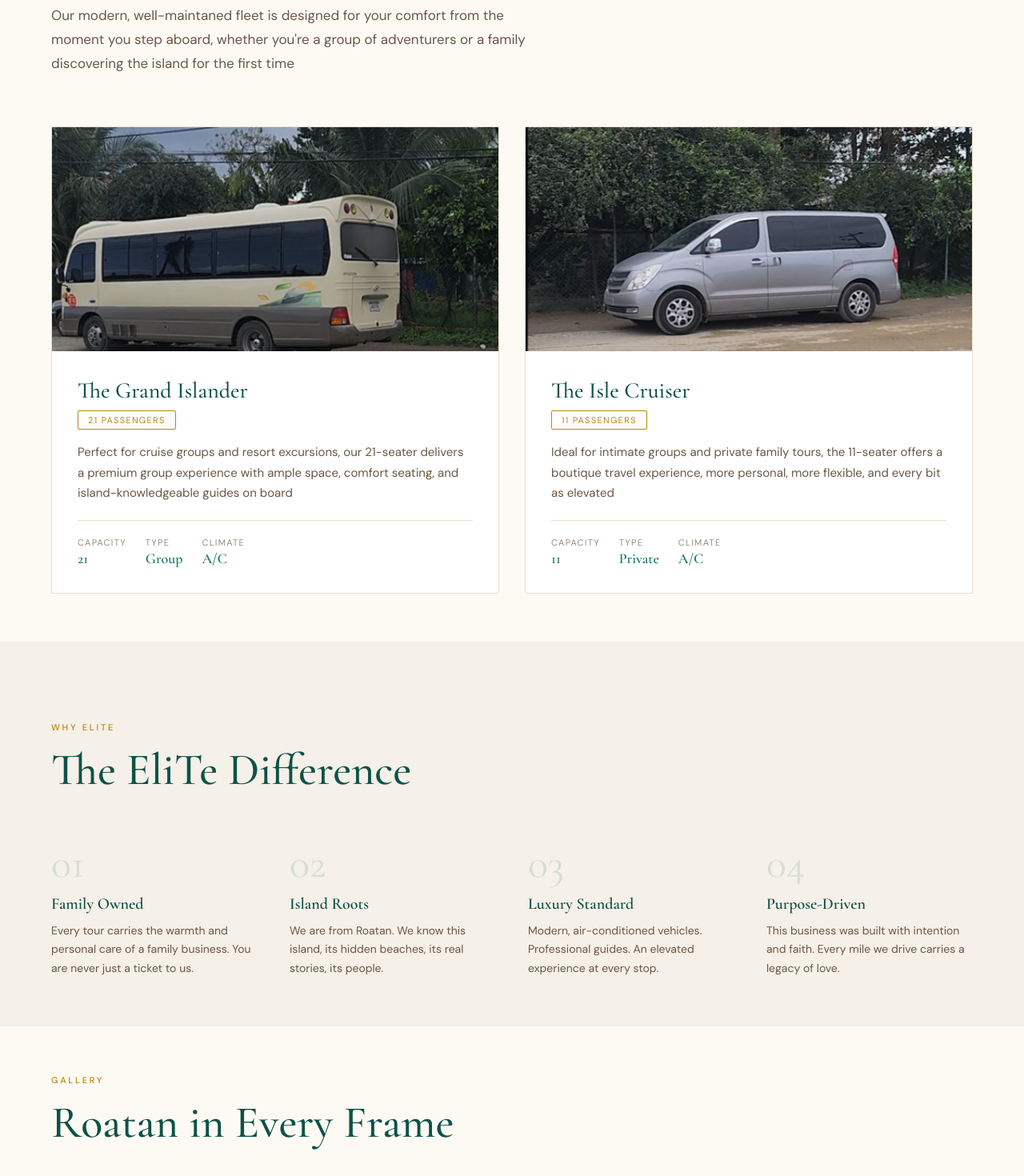
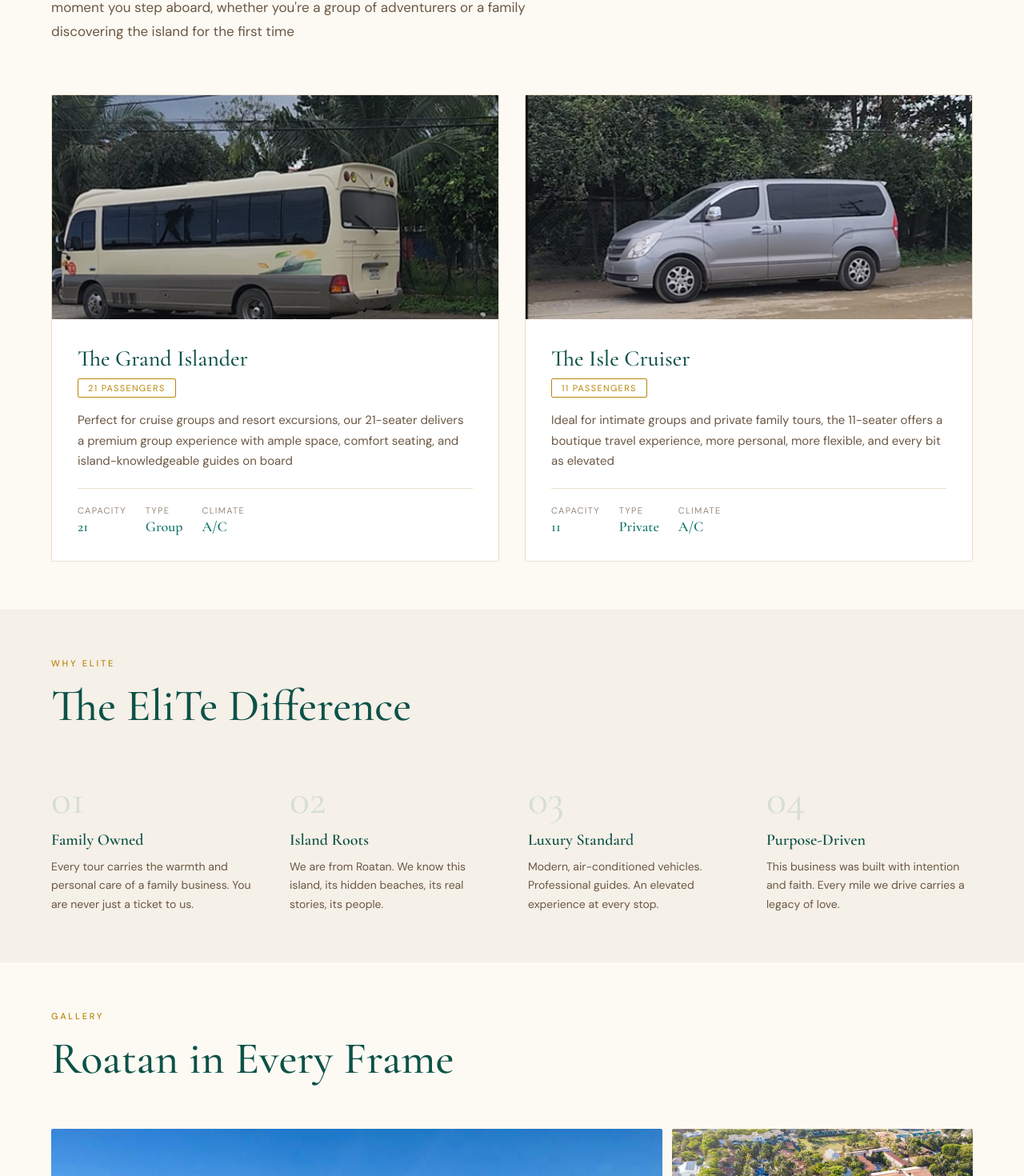
Before and after one commit to ShaniceS13/elite-tours, a React (Vite) app: page / in a window 1280 px wide. Shown: the part 1892-3362 px from the top of the page at 80% size. Built offline with nearby package versions, Linux system fonts and the light colour scheme.

Commit message:
Fix section spacing gaps between Fleet and WhyElite

```diff
--- a/src/styles/Fleet.css
+++ b/src/styles/Fleet.css
@@ -1,7 +1,7 @@
 /* - Fleet Layout - */
 .fleet {
   background: var(--ivory);
-  padding: 100px 5% 60px;
+  padding: 60px 5% 60px;
 }
 
 .fleet-intro {
--- a/src/styles/WhyElite.css
+++ b/src/styles/WhyElite.css
@@ -1,7 +1,7 @@
 /* - Why Section - */
 .why {
   background: var(--sand);
-  padding: 100px 5% 60px;
+  padding: 60px 5%;
 }
 
 /* - Grid - */
```
